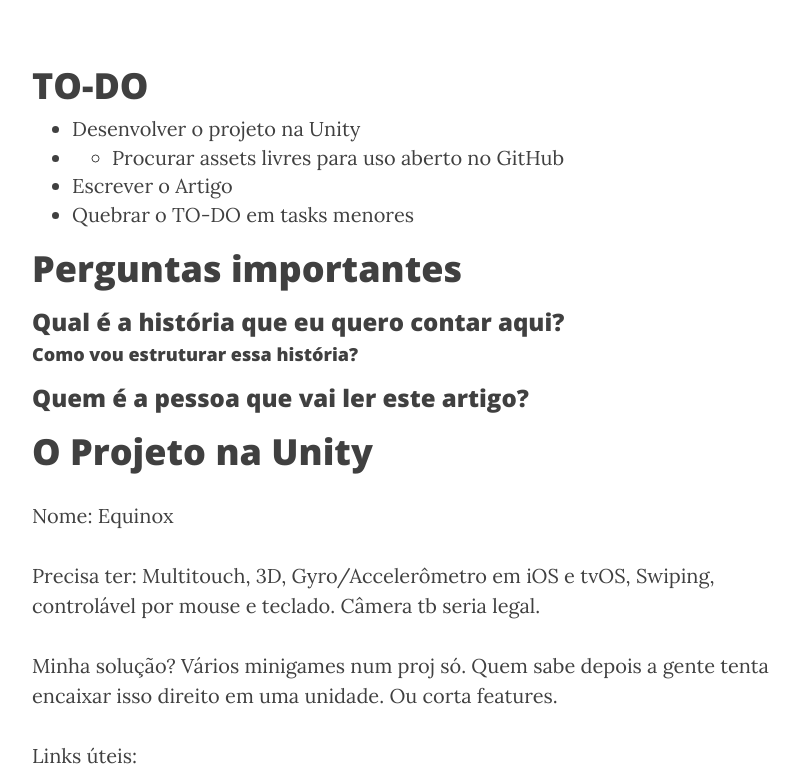
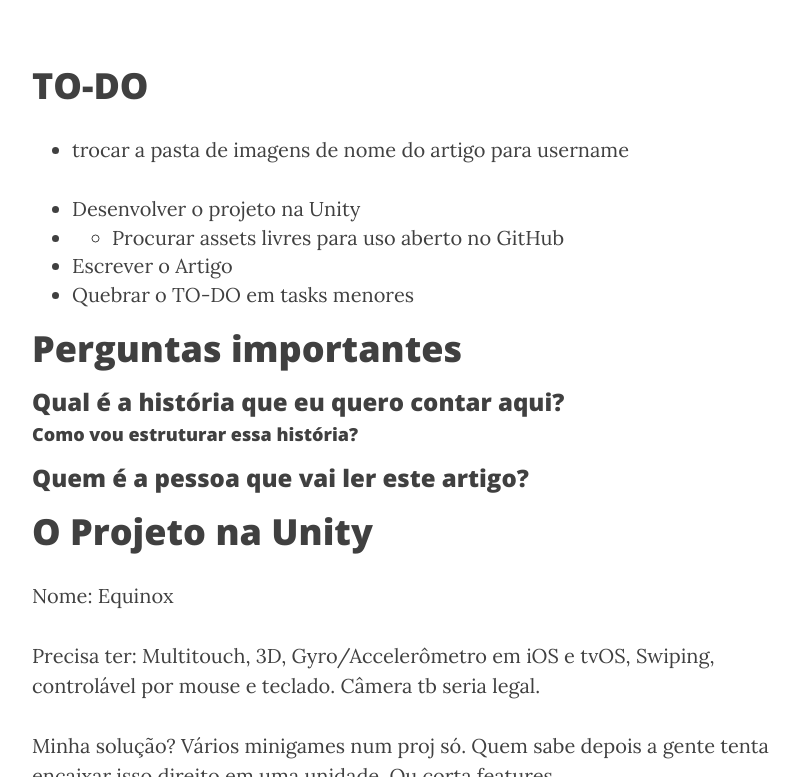
Before and after one commit to CocoaHeadsBrasil/equinociOS, a Jekyll site: the page built from _posts/2016-03-11-Unity3DeoMundoApple.markdown, in a window 1280 px wide and 900 px high, scrolled down 357 px, cut to the strip 123-900 px from the top of the window. Shown: the whole strip, without its empty margins (233-1033 px from the left). Built offline with Jekyll 4.4.1, drawn with Linux system fonts in a browser that asks for light colours; nearby versions of some CDN libraries.

Commit message:
adição de item no to-do

```diff
--- a/_posts/2016-03-11-Unity3DeoMundoApple.markdown
+++ b/_posts/2016-03-11-Unity3DeoMundoApple.markdown
@@ -9,6 +9,8 @@
 ---
 
 # TO-DO
+* trocar a pasta de imagens de nome do artigo para username
+
 * Desenvolver o projeto na Unity
 * * Procurar assets livres para uso aberto no GitHub
 
```
